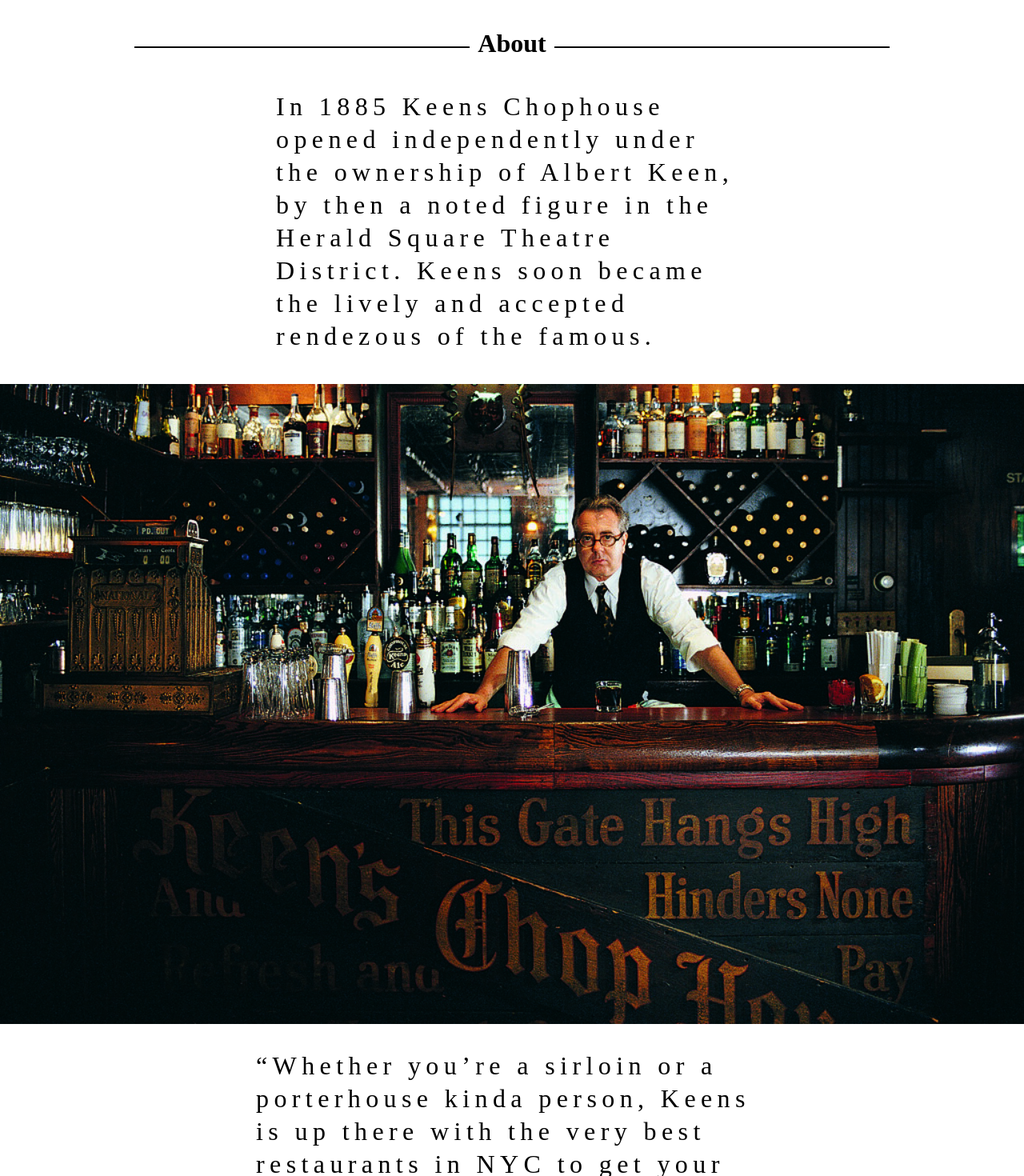
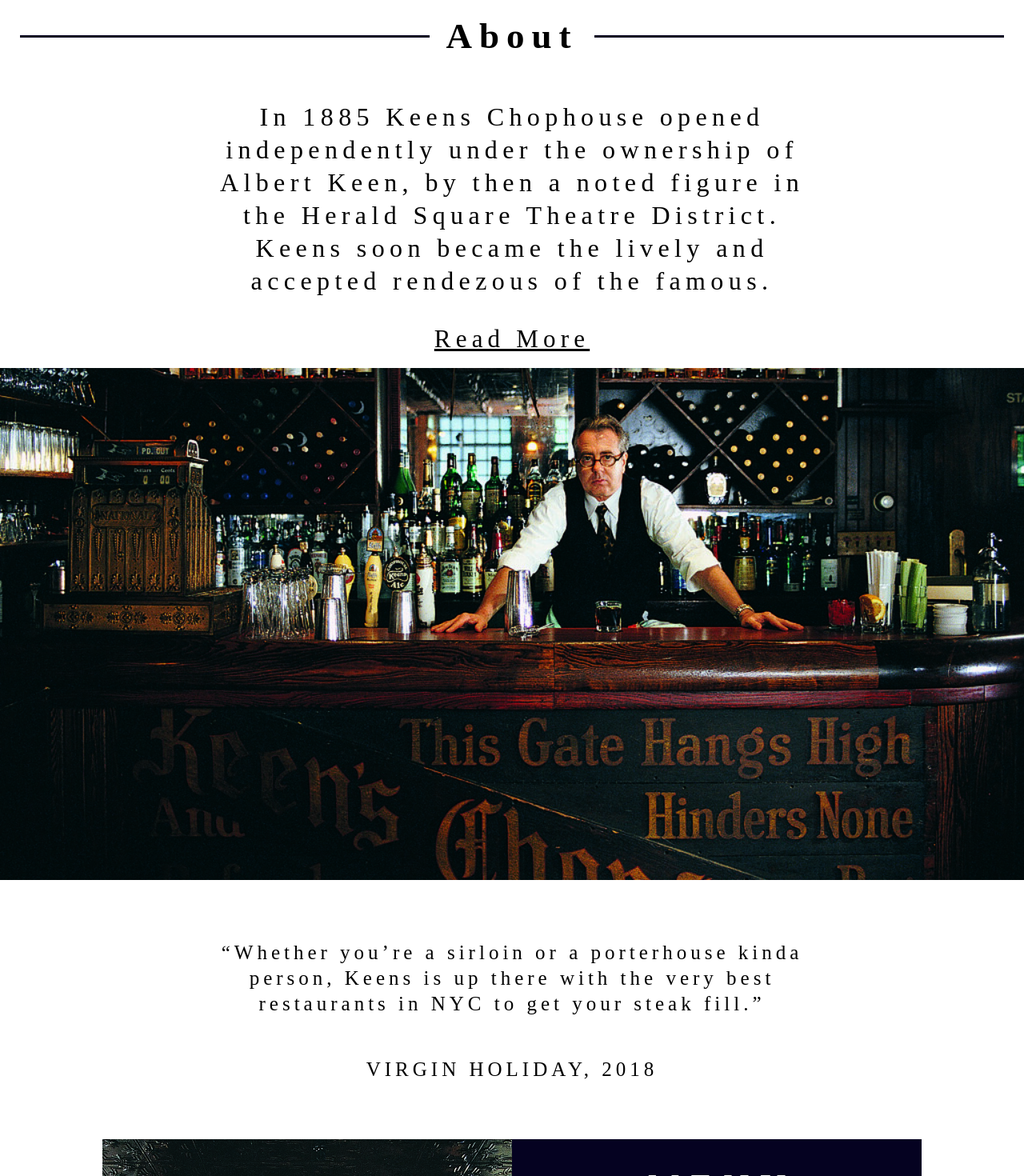
Before and after one commit to connorlagana/keens, a React (Create React App) app in the folder client/: page / in a window 1280 px wide. Shown: the part 820-2290 px from the top of the page at 80% size. Built offline with nearby package versions, Linux system fonts and the light colour scheme.

Commit message:
fixed all of carolyns shitty fucking code

```diff
--- a/client/src/App.css
+++ b/client/src/App.css
@@ -78,6 +78,8 @@
   font-family: Kailasa;
   margin: 0 auto;
   font-size: 2em;
+}
+* {
   font-family: Kailasa;
 }
 
@@ -89,17 +91,19 @@
   align-items: center;
   flex-direction: row;
 }
+
 #leftMenuDiv {
-  width: 50vw;
+  width: 40vw;
   height: 90vh;
 }
 #leftMenuDiv img {
-  width: 50vw;
+  width: 40vw;
   height: 90vh;
   object-fit: cover;
 }
+
 #rightMenuDiv {
-  width: 50vw;
+  width: 40vw;
   height: 90vh;
   background-color: #050221;
   display: flex;
@@ -109,11 +113,13 @@
   color: white;
   text-align: center;
 }
+
 #leftLineMenu {
   height: 3px;
   width: 10vw;
   background-color: white;
 }
+
 #menuTitleDiv {
   letter-spacing: 0.3em;
   line-height: 1;
@@ -122,11 +128,13 @@
   justify-content: center;
   align-items: center;
 }
+
 #menuTitle {
   padding: 30px;
   margin-right: -0.3em;
   text-align: center;
 }
+
 .specialsMenu {
   font-size: 25px;
   line-height: 1.28;
@@ -137,6 +145,7 @@
   text-decoration: underline;
   margin-top: 20px;
 }
+
 #menuButton {
   box-shadow: none;
   text-decoration: none;
@@ -154,6 +163,7 @@
   width: 18vw;
   margin-top: 50px;
 }
+
 .Location {
   width: 100vw;
   height: 80vh;
@@ -162,17 +172,19 @@
   align-items: center;
   flex-direction: row;
 }
+
 #leftLocationDiv {
-  width: 50vw;
+  width: 40vw;
   height: 80vh;
 }
 #leftLocationDiv img {
-  width: 50vw;
+  width: 40vw;
   height: 80vh;
   object-fit: cover;
 }
+
 #rightLocationDiv {
-  width: 50vw;
+  width: 40vw;
   height: 80vh;
   background-color: white;
   display: flex;
@@ -182,12 +194,14 @@
   color: #050221;
   text-align: center;
 }
+
 #locationTitleDiv {
   font-size: 45px;
   display: flex;
   justify-content: center;
   align-items: center;
 }
+
 #locationTitle {
   line-height: 1.3;
   letter-spacing: 8px;
@@ -196,12 +210,12 @@
   font-size: 40px;
   height: 5vh;
 }
+
 #leftLineLocation {
   height: 3px;
   width: 10vw;
   background-color: #050221;
 }
-
 
 .addressLocation p {
   font-size: 25px;
@@ -214,70 +228,6 @@
   color: #050221;
 }
 
-#belowHoursOperations {
-  font-size: 25px;
-  font-weight: normal;
-  font-stretch: normal;
-  font-style: normal;
-  line-height: 1.28;
-  letter-spacing: 5px;
-  text-align: center;
-  color: #050221;
-}
-
-@media only screen and (max-width: 600px) {
-  #leftLineMenu {
-    height: 0px;
-  }
-  #leftLineLocation {
-    height: 0px;
-  }
-  #menuButton {
-    width: 30vw;
-    font-size: 20px;
-  }
-}
-
-footer{
-  background-color:#050221;
-  display:flex;
-  justify-content: center;
-  align-items: center;
-  flex-direction: column;
-  flex-wrap: wrap;
-  max-width: 1920px;
-  height:300px;
-}
-
-.address{
-  flex-wrap:wrap;
-  color:white;
-  font-size: 20px;
-  max-width: 16%;
-  text-align: center;
-  font-family:Kailasa;
-}
-.footerImage{
-  width:25px;
-  height:25px;
-  margin:5px;
-}
-
-.aboutSection{
-  display:flex;
-  flex-direction: column;
-  align-items: center;
-  margin:50px;
-  height:50vh;
-}
-
-p{
-  max-width:50%;
-  font-family:Kailasa;
-  font-size:32px;
-  letter-spacing: 6.4px;
-  line-height: 1.28;
-}
 #hours h1 {
   font-size: 40px;
   line-height: 1.3;
@@ -295,12 +245,137 @@
   color: #050221;
 }
 
+.aboutSection {
+  height: 60vh;
+  width: 100vw;
+  display: flex;
+  flex-direction: column;
+  justify-content: center;
+  align-items: center;
+}
+
+.aboutTop {
+  text-align: center;
+  width: 100vw;
+  display: flex;
+  justify-content: center;
+  align-items: center;
+}
+
+.aboutTop h1 {
+  margin: 20px;
+  font-size: 45px;
+  line-height: 1.29;
+  letter-spacing: 9px;
+}
+
+#leftLineAbout {
+  height: 3px;
+  width: 40vw;
+  background-color: #050221;
+}
+
+#aboutMission {
+  display: flex;
+  justify-content: center;
+  align-items: center;
+  width: 60vw;
+  font-size: 32px;
+  font-weight: normal;
+  font-stretch: normal;
+  font-style: normal;
+  line-height: 1.28;
+  letter-spacing: 6.4px;
+  text-align: center;
+  color: #000000;
+}
+
+.readMore {
+  text-decoration: underline;
+  font-size: 31px;
+  font-weight: normal;
+  font-stretch: normal;
+  font-style: normal;
+  line-height: 1.29;
+  letter-spacing: 6.2px;
+  text-align: left;
+  color: #000000;
+}
+
+.reviewImage {
+  width: 100vw;
+  height: 80vh;
+  object-fit: cover;
+}
+
+.reviewSection {
+  display: flex;
+  justify-content: center;
+  align-items: center;
+  flex-direction: column;
+}
+
+#bottomReview {
+  height: 40vh;
+  width: 60vw;
+  display: flex;
+  justify-content: center;
+  align-items: center;
+  flex-direction: column;
+}
+
+.review {
+  font-size: 25px;
+  font-weight: normal;
+  font-stretch: normal;
+  font-style: normal;
+  line-height: 1.28;
+  letter-spacing: 5px;
+  text-align: center;
+  color: #000000;
+}
+
+#foot {
+  background-color: #050221;
+  height: 30vh;
+  width: 100vw;
+  color: white;
+  display: flex;
+  justify-content: center;
+  align-items: center;
+  flex-direction: column;
+}
+
+.iconsImages {
+  display: flex;
+  justify-content: center;
+  align-items: center;
+  flex-direction: row;
+}
+
+.icon {
+  height: 3vh;
+  margin: 20px;
+}
+
+.address {
+  font-size: 25px;
+  font-weight: normal;
+  font-stretch: normal;
+  font-style: normal;
+  line-height: 1.28;
+  letter-spacing: 5px;
+  text-align: center;
+  color: #ffffff;
+}
+
 @media only screen and (max-width: 600px) {
   * {
   }
   #leftLineMenu {
     height: 0px;
   }
+
   #leftLineLocation {
     height: 0px;
   }
@@ -335,39 +410,3 @@
     height: 100vh;
   }
 }
-
-
-.aboutTitle{
-  font-family:Kailasa;
-  width:80%;
-  border-bottom: 2px solid black;
-  line-height: .2em;
-  text-align: center;
-}
-.aboutTitle span{
-  background: #fff;;
-  padding: 0 10px;
-  align-self:center;
-
-}
-
-.readMore{
-  font-family:Kailasa;
-  margin:20px;
-  font-size: 31px;
-  color:black
-}
-.reviewSection{
-  display:flex;
-  flex-direction: column;
-  justify-content: center;
-}
-.review{
-  align-self: center;
-  height:30vh;
-}
-
-.reviewImage{
-  height:100vh;
-  object-fit: cover;
-}
--- a/client/src/components/About.js
+++ b/client/src/components/About.js
@@ -1,16 +1,33 @@
-import React from 'react';
+import React, { Component } from "react";
 
-function About() {
-  return (
-    <div className="aboutSection">
-      <h1 className="aboutTitle"> <span>About</span></h1>
-      <p> In 1885 Keens Chophouse opened independently
-      under the ownership of Albert Keen, by then a
-      noted figure in the Herald Square Theatre District.
-      Keens soon became the lively and accepted
-      rendezous of the famous. </p>
-      <a className="readMore" href="http://www.keens.com/AboutKeens/History/">Read More</a>
-    </div>
-  )
+class About extends Component {
+  render() {
+    return (
+      <div className="aboutSection">
+        <div className="aboutTop">
+          <div id="leftLineAbout" />
+          <h1>About</h1>
+          <div id="leftLineAbout" />
+        </div>
+        <div id="aboutMission">
+          <p>
+            In 1885 Keens Chophouse opened independently under the ownership of
+            Albert Keen, by then a noted figure in the Herald Square Theatre
+            District. Keens soon became the lively and accepted rendezous of the
+            famous.{" "}
+          </p>
+        </div>
+        <div id="readMoreDiv">
+          <a
+            className="readMore"
+            href="http://www.keens.com/AboutKeens/History/"
+          >
+            Read More
+          </a>
+        </div>
+      </div>
+    );
+  }
 }
-export default About
+
+export default About;
--- a/client/src/components/Footer.js
+++ b/client/src/components/Footer.js
@@ -1,23 +1,26 @@
-import React from 'react';
-import trip from "../images/trip-advisor.png"
-import instagram from "../images/instagram.png"
-import facebook from "../images/facebook.png"
+import React from "react";
+import trip from "../images/trip-advisor.png";
+import instagram from "../images/instagram.png";
+import facebook from "../images/facebook.png";
 
 const Footer = () => (
-  <footer>
-    <div className="icons">
+  <footer id="foot">
+    <div className="iconsImages">
       <a href="https://www.facebook.com/KeensSteakhouse/">
-        <img className="footerImage" src={facebook}></img>
+        <img className="icon" src={facebook}></img>
       </a>
       <a href="https://www.instagram.com/explore/locations/214011662/keens-steakhouse/">
-        <img className="footerImage" src={instagram}></img>
+        <img className="icon" src={instagram}></img>
       </a>
       <a href=" https://www.tripadvisor.com/Restaurant_Review-g60763-d425330-Reviews-Keens_Steakhouse-New_York_City_New_York.html">
-        <img className="footerImage" src={trip} alt="trip-advisor"></img>
+        <img className="icon" src={trip} alt="trip-advisor"></img>
       </a>
     </div>
-    <h1 className="address">72 West 36 Street New York NY 10018</h1>
+    <div>
+      <h1 className="address">72 West 36 Street New York</h1>
+      <h1 className="address">NY 10018</h1>
+    </div>
   </footer>
-)
+);
 
 export default Footer;
--- a/client/src/components/Review.js
+++ b/client/src/components/Review.js
@@ -1,14 +1,20 @@
-import React from 'react';
-import review from "../images/review.jpg"
+import React from "react";
+import review from "../images/review.jpg";
 
 function Reviews() {
   return (
     <div className="reviewSection">
-      <img className="reviewImage" src={review} alt="review-image"></img>
-      <p className="review"> “Whether you’re a sirloin or a porterhouse kinda person, Keens is
-      up there with the very best restaurants in NYC to get your steak fill.”
-      VIRGIN HOLIDAY, 2018  </p>
+      <div id="topReview">
+        <img className="reviewImage" src={review} alt="review-image" />
+      </div>
+      <div id="bottomReview">
+        <p className="review">
+          “Whether you’re a sirloin or a porterhouse kinda person, Keens is up
+          there with the very best restaurants in NYC to get your steak fill.”
+        </p>
+        <p className="review">VIRGIN HOLIDAY, 2018</p>
+      </div>
     </div>
-  )
+  );
 }
-export default Reviews
+export default Reviews;
```
